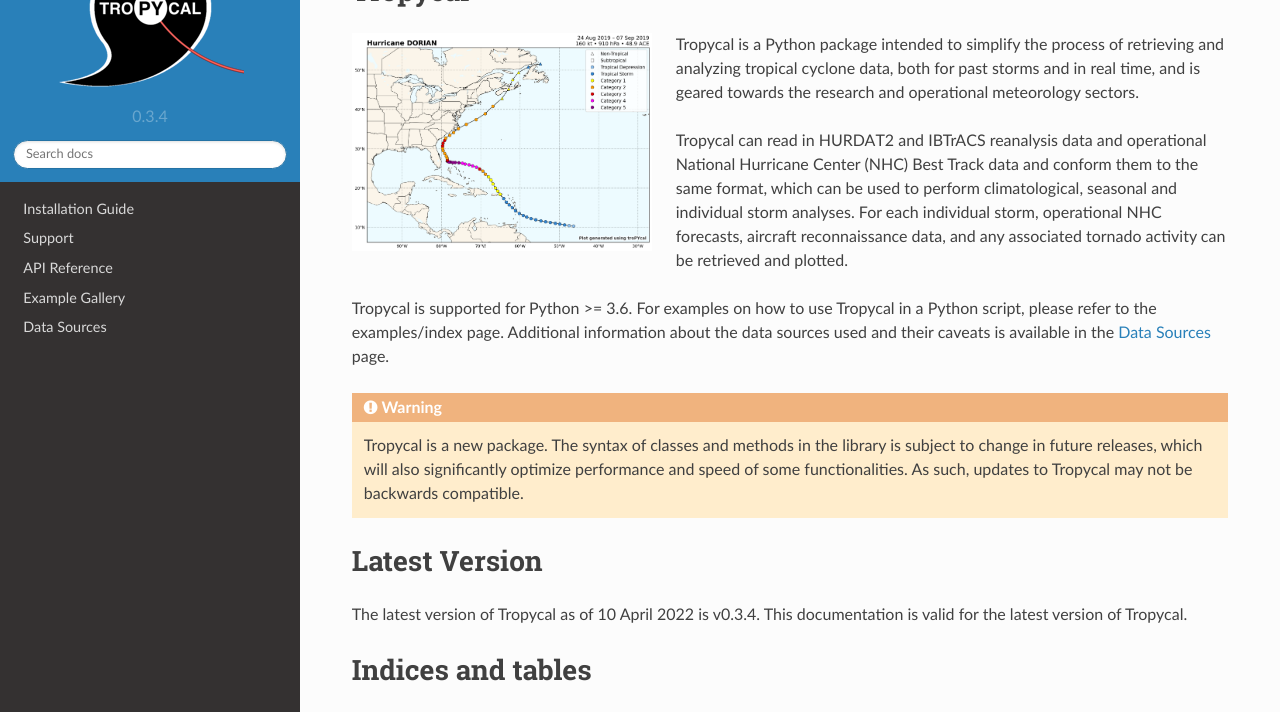
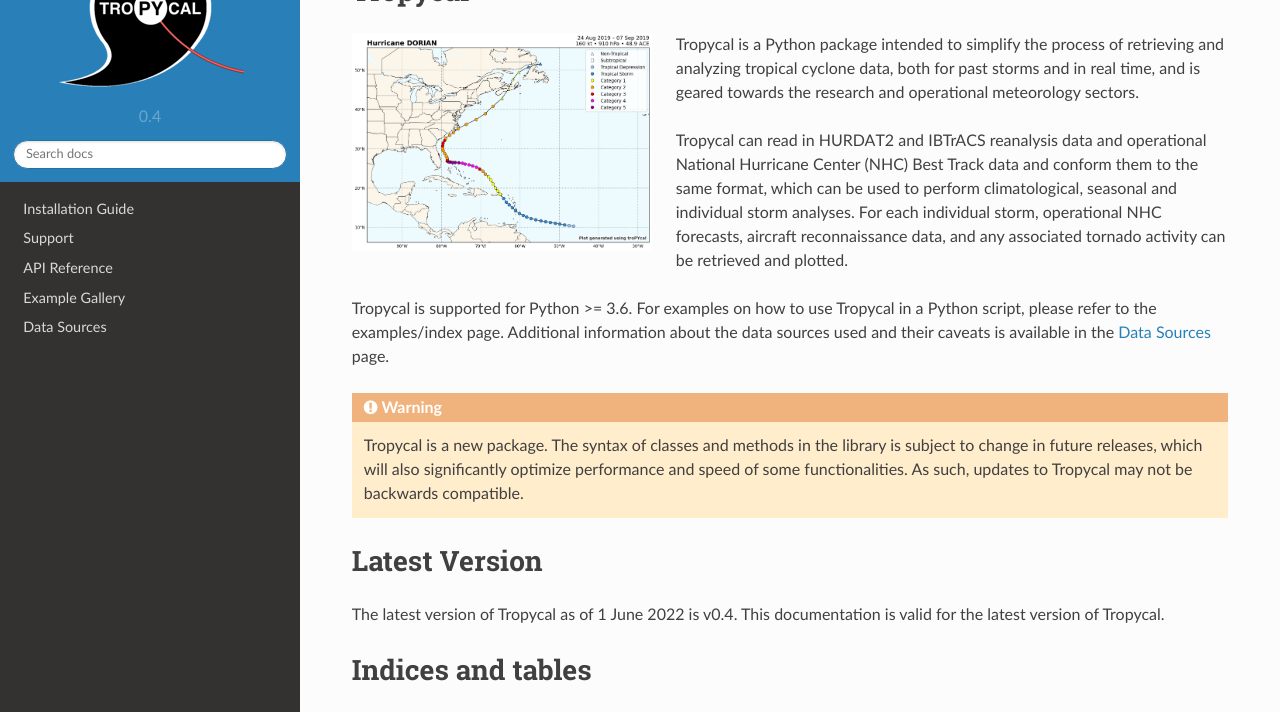
Before and after one commit to tropycal/tropycal, a Sphinx documentation site: the page built from docs/index.rst, in a window 1280 px wide and 1105 px high. Shown: the part 132-844 px from the top of the window. Built offline with Sphinx 7.4.7 and the Read the Docs theme 2.0.0, drawn with Linux system fonts in a browser that asks for light colours; pages that are not in the unit, such as notebooks, are missing from menus; the version number is read from the project's files by our own code.

Commit message:
feat: update to v0.4

```diff
--- a/docs/conf.py
+++ b/docs/conf.py
@@ -33,7 +33,7 @@
 # The short X.Y version
 version = ''
 # The full version, including alpha/beta/rc tags
-release = '0.3.4'
+release = '0.4'
 
 
 # -- General configuration ---------------------------------------------------
--- a/docs/index.rst
+++ b/docs/index.rst
@@ -30,7 +30,7 @@
 Latest Version
 ==============
 
-The latest version of Tropycal as of 10 April 2022 is v0.3.4. This documentation is valid for the latest version of Tropycal.
+The latest version of Tropycal as of 1 June 2022 is v0.4. This documentation is valid for the latest version of Tropycal.
 
 Indices and tables
 ==================
--- a/setup.cfg
+++ b/setup.cfg
@@ -1,6 +1,6 @@
 [metadata]
 name = tropycal
-version = 0.3.4
+version = 0.4
 description = Package for retrieving and analyzing tropical cyclone data
 long_description = file: README.md
 long_description_content_type = text/markdown
```
Also changed, not shown: README.md (+1 -1 lines).
